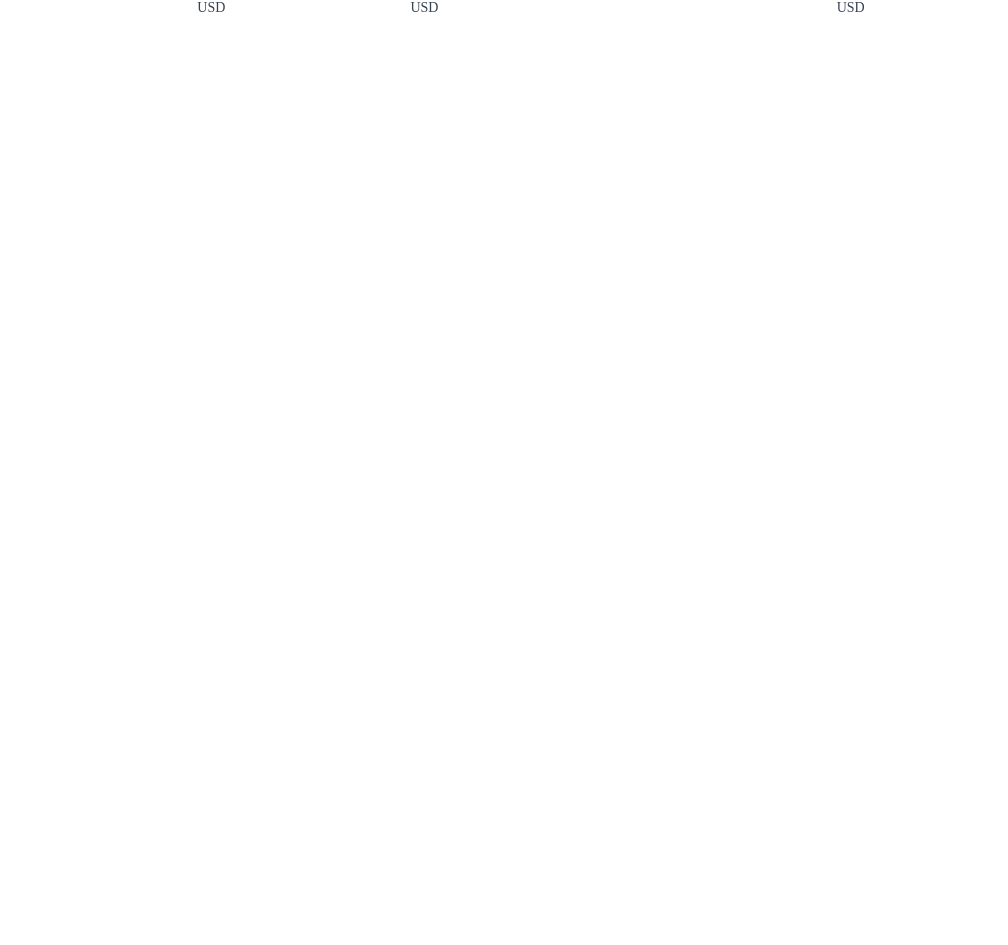
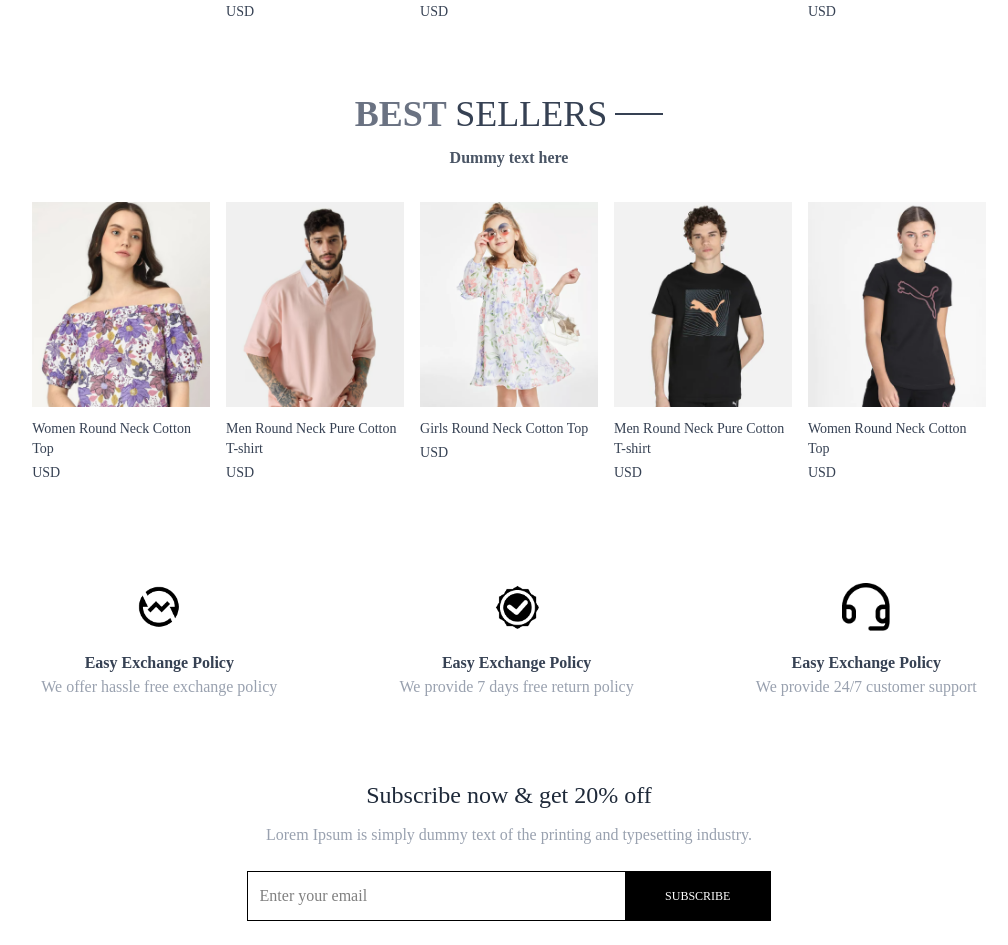
Before and after one commit to smThilshan/Ecommerce, a React (Vite) app in the folder client/: page / in a window 1280 px wide. Shown: the part 1291-2236 px from the top of the page, without its empty margins (131-1139 px from the left). Before the commit the page ends 1349 px from the top, so only its background shows below. Built offline with nearby package versions, Linux system fonts and the light colour scheme.

Commit message:
added best seller & news letter

```diff
--- /dev/null
+++ b/client/src/components/BestSeller.jsx
@@ -0,0 +1,41 @@
+import React, { useContext, useEffect, useState } from "react";
+import { ShopContext } from "../context/ShopContext";
+import Title from "./Title";
+import ProductItem from "./ProductItem";
+
+const BestSeller = () => {
+  const { products } = useContext(ShopContext);
+  const [bestSeller, setBestSeller] = useState([]);
+
+  useEffect(() => {
+    // console.log("Products from context:", products);
+    const bestProduct = products.filter((item) => item.bestseller === true);
+    // console.log("Filtered best sellers:", bestProduct);
+    setBestSeller(bestProduct.slice(0, 5));
+  }, [products]);
+
+  return (
+    <div className="my-5">
+      <div className="text-center py-8 text-2xl sm:text-3xl md:text-4xl font-semibold">
+        <Title text1="BEST" text2="SELLERS" />
+        <p className="w-3/4 m-auto text-xs sm:text-sm md:text-base text-gray-600">
+          {" "}
+          Dummy text here
+        </p>
+      </div>
+      <div className="grid grid-cols-2 sm:grid-cols-3 md:grid-cols-4 lg:grid-cols-5 gap-4 gap-y-6 px-4 sm:px-6 md:px-12">
+        {bestSeller.map((item, index) => (
+          <ProductItem
+            key={index}
+            id={item._id}
+            name={item.name}
+            image={item.image}
+            price={item.price}
+          />
+        ))}
+      </div>
+    </div>
+  );
+};
+
+export default BestSeller;
--- a/client/src/components/LatestCollection.jsx
+++ b/client/src/components/LatestCollection.jsx
@@ -3,34 +3,38 @@
 import Title from './Title';
 import ProductItem from './ProductItem';
 
-
 const LatestCollection = () => {
-    const {products} = useContext(ShopContext)
+  const { products } = useContext(ShopContext);
   const [latestProducts, setLatestProducts] = useState([]);
 
   useEffect(() => {
     setLatestProducts(products.slice(0, 10));
-    },[]);
+  }, [products]);
 
   return (
-    <div className='my-10'>
+    <div className='my-10 px-4 sm:px-6 md:px-12'>
       {/* Title and description */}
-
-        <div className='text-center py-8 text-3xl'>
+      <div className='text-center py-6 text-2xl sm:text-3xl md:text-4xl font-semibold'>
         <Title text1="LATEST" text2="COLLECTION" />
-            <p className='w-3/4 m-auto text-xs sm:text-sm md:text-base text-gray-600'>
-            This is the desccritoin detaisl p tag  This is the desccritoin detaisl p tag  This is the desccritoin detaisl p tag</p>
+        <p className='w-full sm:w-3/4 md:w-2/3 lg:w-1/2 m-auto text-sm sm:text-base text-gray-600 mt-3'>
+          Discover our newest arrivals – carefully selected to bring you the latest in fashion and lifestyle. Shop the trendiest pieces before they’re gone!
+        </p>
       </div>
 
       {/* Products */}
       <div className='grid grid-cols-2 sm:grid-cols-3 md:grid-cols-4 lg:grid-cols-5 gap-4 gap-y-6'>
-        {latestProducts.map((item,index) => (
-            <ProductItem key={index} id={item._id} image={item.image} name={item.name} price={item.price}/>
+        {latestProducts.map((item, index) => (
+          <ProductItem
+            key={index}
+            id={item._id}
+            image={item.image}
+            name={item.name}
+            price={item.price}
+          />
         ))}
       </div>
-
     </div>
-  )
+  );
 }
 
-export default LatestCollection
+export default LatestCollection;
--- a/client/src/components/Navbar.jsx
+++ b/client/src/components/Navbar.jsx
@@ -7,7 +7,7 @@
 
   return (
     <div className="flex items-center justify-between py-5 font-medium">
-      <img src={assets.logo} alt="" className="w-36" />
+     <Link to="/"> <img src={assets.logo} alt="" className="w-36" /> </Link>
       <ul className="hidden md:flex gap-5 text-sm text-gray-700">
         <NavLink to="/" className="flex flex-col items-center gap-1">
           <p>HOME</p>
--- /dev/null
+++ b/client/src/components/NewsLetterBox.jsx
@@ -0,0 +1,33 @@
+import React from "react";
+
+const NewsLetterBox = () => {
+
+  const onSubmitHandler = (e) => {
+    e.preventDefault();
+    const email = e.target[0].value;
+    if (email) {
+      alert(`Thank you for subscribing with ${email}`);
+      e.target.reset();
+    } else {
+      alert("Please enter a valid email address");
+    }
+  };
+
+  return (
+    <div className="text-center">
+      <p className="text-2xl font-medium text-gray-800">
+        Subscribe now & get 20% off
+      </p>
+      <p className="mt-3 text-gray-400">
+        Lorem Ipsum is simply dummy text of the printing and typesetting
+        industry.
+      </p>
+      <form onSubmit={onSubmitHandler} className="w-full sm:w-1/2 flex items-center gap-3 mx-auto my-6 border pl-3">
+        <input type="email" placeholder="Enter your email" className="w-full sm:flex-1 outline-none" required />
+        <button type="submit" className="bg-black text-white text-xs px-10 py-4">SUBSCRIBE</button>
+      </form>
+    </div>
+  );
+};
+
+export default NewsLetterBox;
--- /dev/null
+++ b/client/src/components/OurPolicy.jsx
@@ -0,0 +1,26 @@
+import React from 'react'
+import { assets } from '../assets/assets'
+
+const OurPolicy = () => {
+  return (
+    <div className='flex flex-col sm:flex-row justify-around gap-12 sm:gap-2 text-center py-20 text-xs sm:text-sm md:text-base text-gray-700'>
+        <div>
+            <img src={assets.exchange_icon} className='w-12 m-auto mb-5' alt="" />
+            <p className='font-semibold'>Easy Exchange Policy</p>
+            <p className='text-gray-400'>We offer hassle free exchange policy</p>
+        </div>
+         <div>
+            <img src={assets.quality_icon} className='w-12 m-auto mb-5' alt="" />
+            <p className='font-semibold'>Easy Exchange Policy</p>
+            <p className='text-gray-400'>We provide 7 days free return policy</p>
+        </div>
+         <div>
+            <img src={assets.support_img} className='w-12 m-auto mb-5' alt="" />
+            <p className='font-semibold'>Easy Exchange Policy</p>
+            <p className='text-gray-400'>We provide 24/7 customer support</p>
+        </div>
+    </div>
+  )
+}
+
+export default OurPolicy
--- a/client/src/index.css
+++ b/client/src/index.css
@@ -14,3 +14,10 @@
   font-weight: 400;
   font-style: normal;
 }
+
+@media (max-width: 640px) {
+  a.active{
+    background-color: black;
+    color: white;
+  }
+}
--- a/client/src/pages/Home.jsx
+++ b/client/src/pages/Home.jsx
@@ -1,12 +1,18 @@
 import React from 'react'
 import Hero from '../components/Hero'
 import LatestCollection from '../components/LatestCollection'
+import BestSeller from '../components/BestSeller'
+import OurPolicy from '../components/OurPolicy'
+import NewsLetterBox from '../components/NewsLetterBox'
 
 const Home = () => {
   return (
     <div>
       <Hero />
       <LatestCollection />
+      <BestSeller />
+      <OurPolicy />
+      <NewsLetterBox />
     </div>
   )
 }
```
Lines whose indentation alone changed are shown as unchanged.
